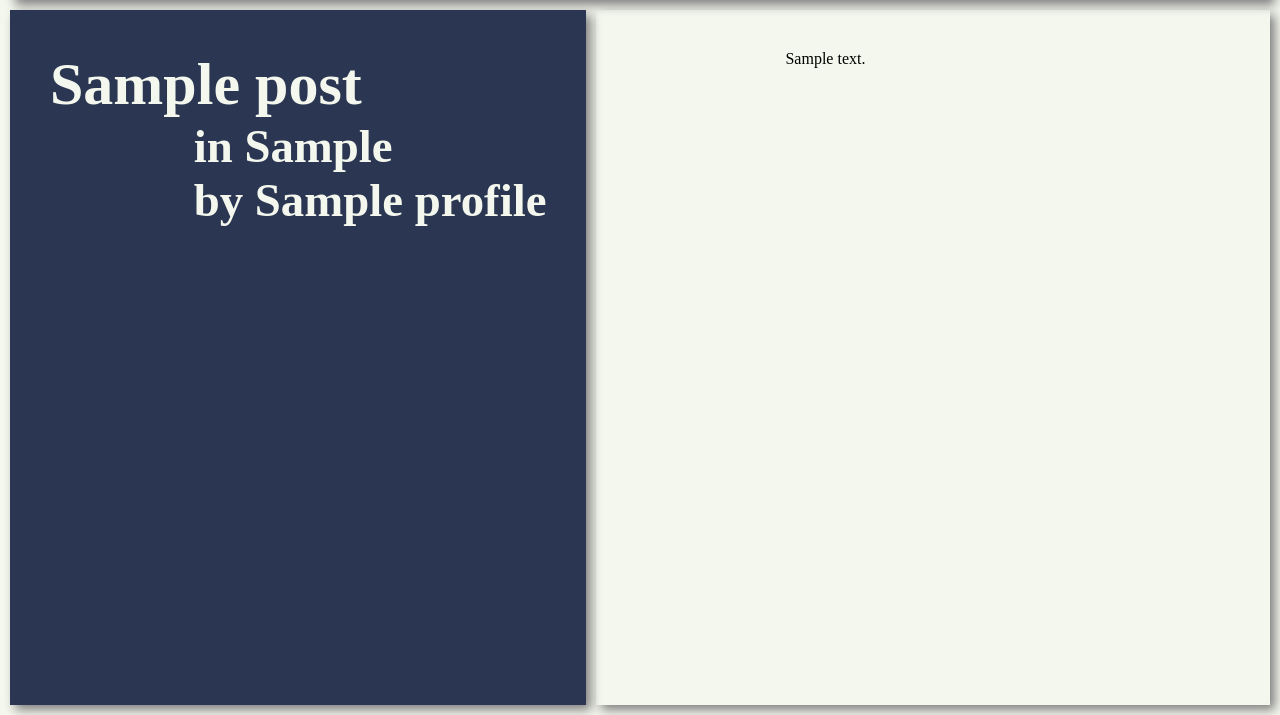
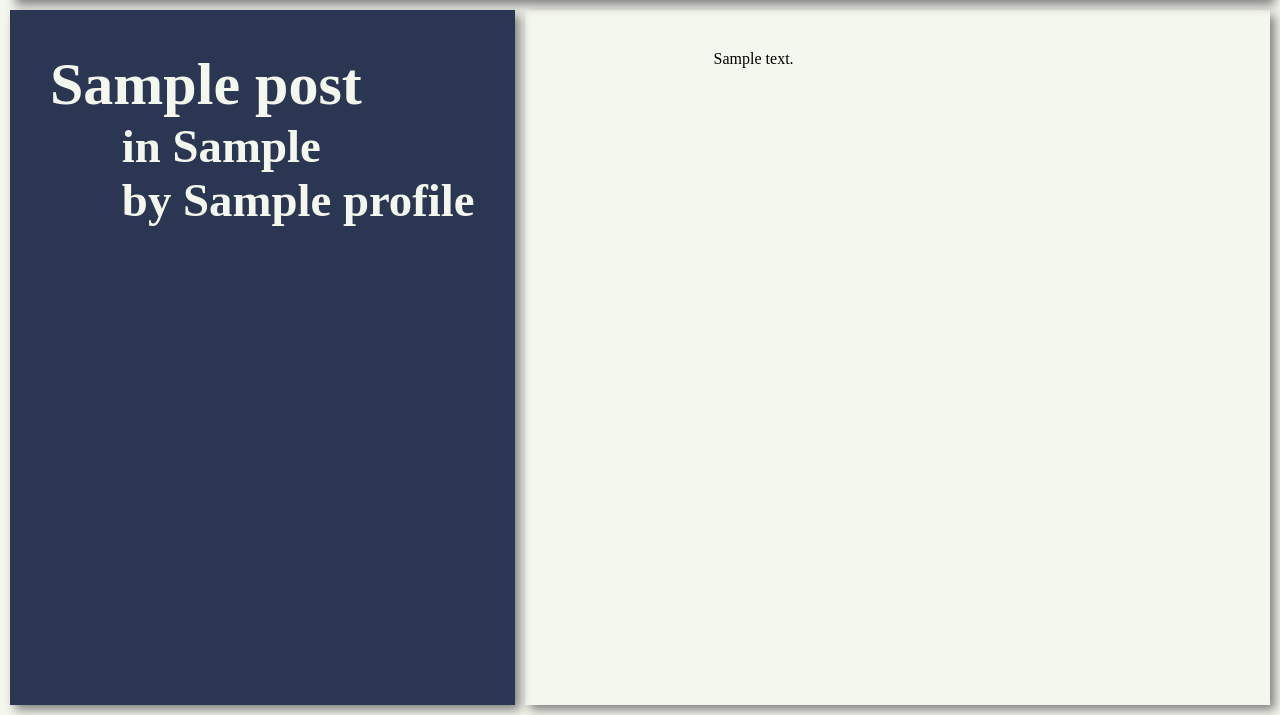
Before and after one commit to lesleysauter/Wayfarer, a Django app: page /post/1/ in a window 1280 px wide. Shown: the part 85-800 px from the top of the page. Run offline with Django 3.2, Linux system fonts and the light colour scheme; tables that the repository leaves empty hold one stand-in row (values such as "Sample post"); some web fonts are replaced.

Commit message:
gave post body more breathing room
Signed-off-by: wsushinsky <wyattsushi@gmail.com>

```diff
--- a/main_app/static/styles/main.css
+++ b/main_app/static/styles/main.css
@@ -62,7 +62,7 @@ span {
 
 .left-panel {
   height: calc(100% - 85px);
-  flex-grow: 4;
+  flex-grow: 2;
   background-color: var(--darkblue);
   box-shadow: 5px 5px 10px grey;
   margin-top: 10px;
@@ -73,7 +73,7 @@ span {
 
 .right-panel {
   height: calc(100% - 85px);
-  flex-grow: 6;
+  flex-grow: 8;
   box-shadow: 5px 5px 10px grey;
   margin-top: 10px;
   margin-left: 10px;
```
